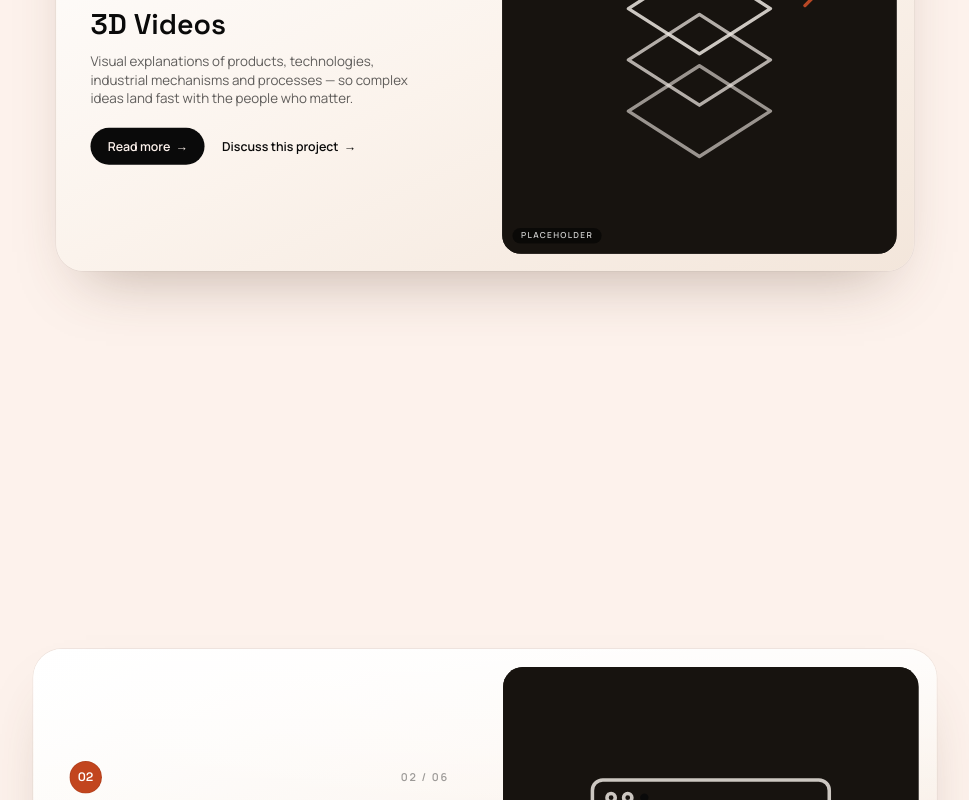
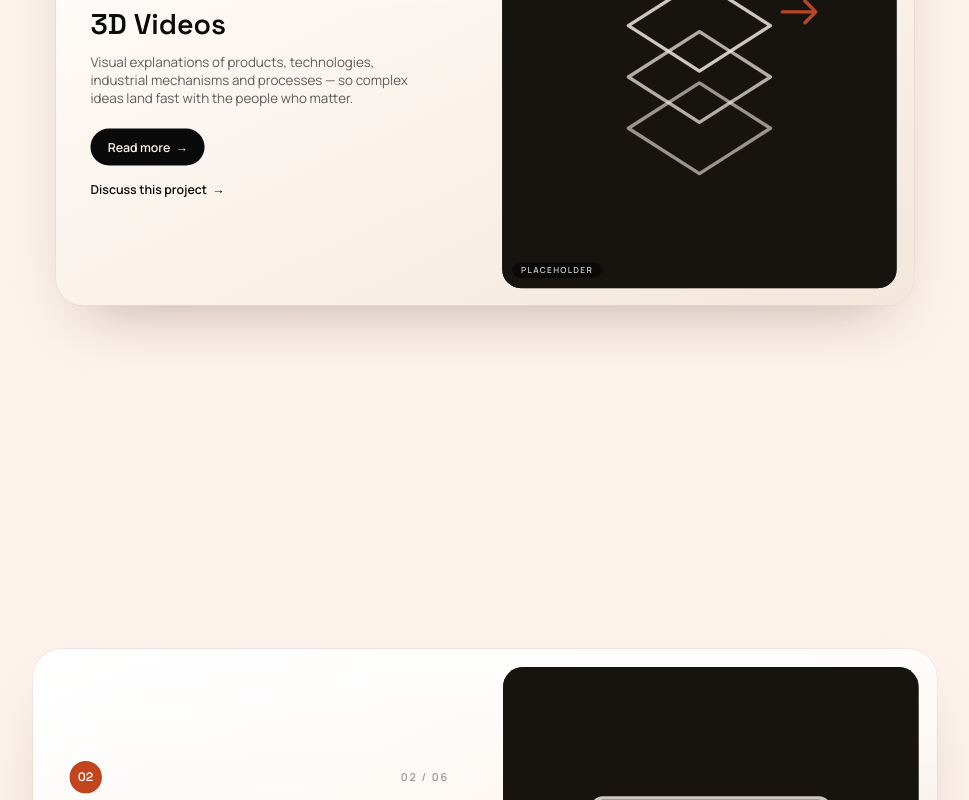
Before and after one commit to Ashir010/PRO, a Next.js app: page / in a window 1280 px wide. Shown: the part 1540-2340 px from the top of the page, without its empty margins (155-1124 px from the left). Built offline with nearby package versions, Linux system fonts and the light colour scheme.

Commit message:
stacked cards: stack buttons vertically

```diff
--- a/components/StackedServices.tsx
+++ b/components/StackedServices.tsx
@@ -121,7 +121,7 @@ function ServiceStackCard({ service }: { service: Service }) {
 
   return (
     <article
-      className="relative grid grid-cols-1 overflow-hidden rounded-[32px] text-ink ring-1 ring-black/5 shadow-[0_36px_70px_-34px_rgba(90,60,40,0.38)] md:h-[520px] md:grid-cols-2"
+      className="relative grid grid-cols-1 overflow-hidden rounded-[32px] text-ink ring-1 ring-black/5 shadow-[0_36px_70px_-34px_rgba(90,60,40,0.38)] md:h-[560px] md:grid-cols-2"
       style={{
         ["--accent" as string]: colors.highlight,
         background:
@@ -164,7 +164,7 @@ function ServiceStackCard({ service }: { service: Service }) {
           <p className="mt-3 max-w-[42ch] text-[0.975rem] leading-snug text-ink/65">
             {service.description}
           </p>
-          <div className="mt-6 flex flex-wrap items-center gap-x-5 gap-y-3">
+          <div className="mt-6 flex flex-col items-start gap-4">
             <Link
               href={`/services/${service.slug}`}
               className="inline-flex items-center gap-1.5 rounded-full bg-ink px-5 py-2.5 text-[0.9rem] font-semibold text-peach transition-opacity duration-300 hover:opacity-85"
```
